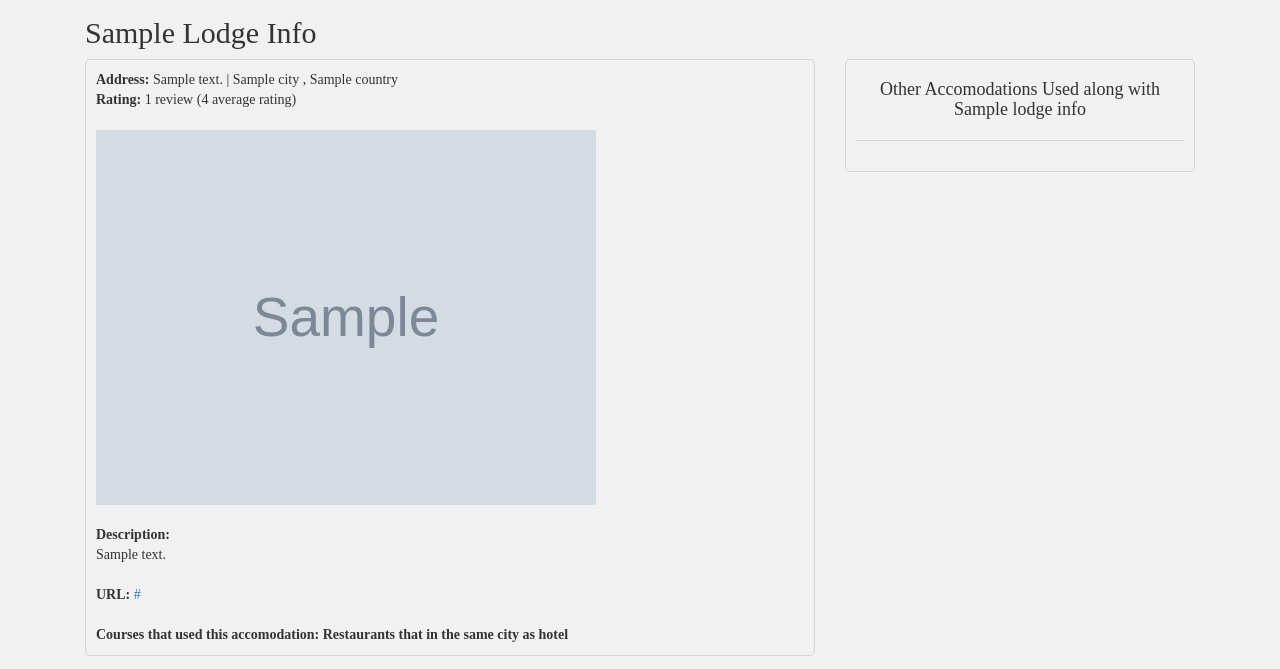
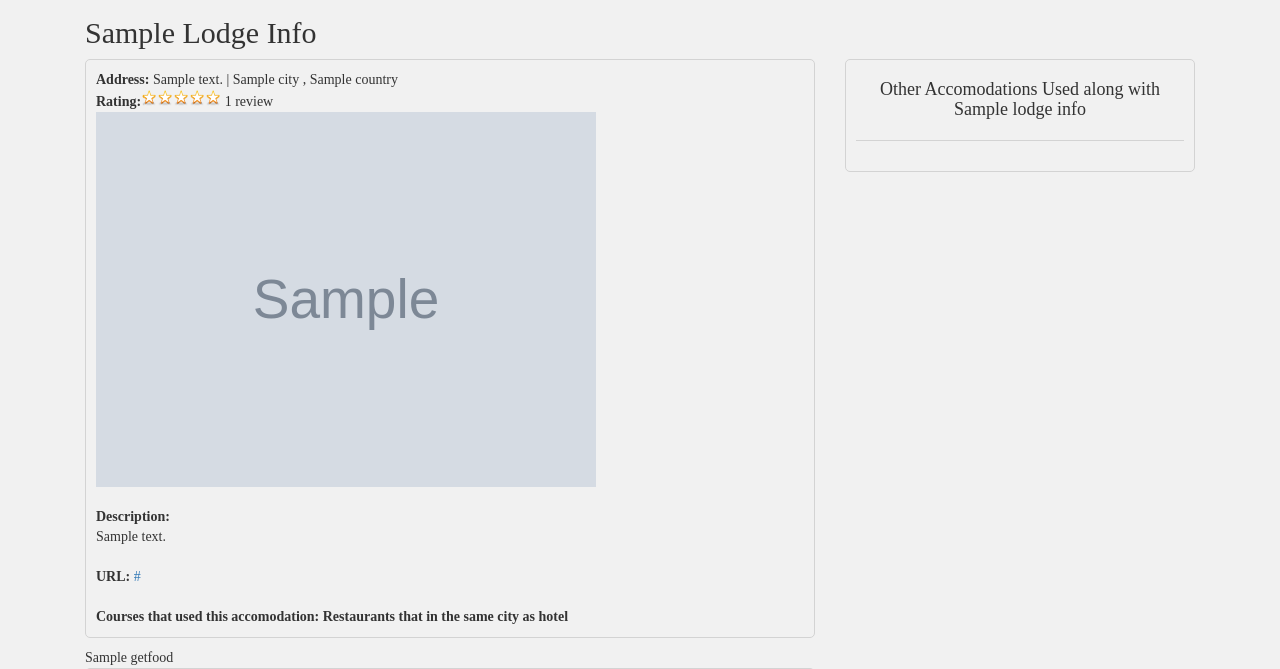
Before and after one commit to dichha/NorseTrip, a Django app: template norsetrip/tripadvise/templates/tripadvise/hotel_details.html in a window 1280 px wide. Shown: the part 54-723 px from the top of the page. Run offline with Django 3.2, Linux system fonts and the light colour scheme; the template is opened without the code that fills it: most values are stand-ins (such as "Sample title", 1, 10 or a date in 2020); grey boxes marked "Sample" are stand-in pictures; parts of the project's set-up code (start-up, migrations or seed data) failed here and were passed over; some libraries are stand-ins or nearby versions.

Commit message:
Update hotel_details.html

```diff
--- a/norsetrip/tripadvise/templates/tripadvise/hotel_details.html
+++ b/norsetrip/tripadvise/templates/tripadvise/hotel_details.html
@@ -22,16 +22,18 @@
 <div class="col-sm-8">
 <div class="hotel_detail">
 <b>Address: </b>{{lodge_info.lodge_address}} | {{lodge_info.city}} , {{lodge_info.country}}<br>
-<b>Rating:</b>
+<b>Rating:</b><div class='rating_bar'>
+    <!-- div element that contains full stars with percentage width,
+    which represents rating -->
+    <div  class='rating' style='width:{{lodge_info.mean_rating}}%;'>
+    </div>
+</div>
 {% if lodge_info.review_set.count == 1 %}
 {{ lodge_info.review_set.count }} review
 {% else %}
 {{ lodge_info.review_set.count }} reviews
 {% endif %}
 
-{% if lodge_info.review_set.count != 0 %}
-({{ lodge_info.mean_rating | floatformat }} average rating)<br><br>
-{% endif %}
 
 {% if lodge_info.lodge_image.url %}
 <img src="{{lodge_info.lodge_image.url }}" class="img-responsive" width="500" height="400" border="0"><br>
@@ -191,10 +193,12 @@
 	 		<small>
 	 		Address: {{lodge.lodge_address}} | {{lodge.city}} , {{lodge.country}}<br>
 
-	 		Review: {{ lodge.review_set.count }} reviews
-	 		{% if lodge.review_set.count != 0 %}
-			({{ lodge.mean_rating | floatformat }} average rating)
-			{% endif %}</small>
+	 		Review: <div class='rating_bar'>
+    <!-- div element that contains full stars with percentage width,
+    which represents rating -->
+    <div  class='rating' style='width:{{lodge.mean_rating}}%;'>
+    </div>
+</div></small>
 			<div>
 			{% if lodge.lodge_image.url %}
 				<a href="/hotel_details/{{ lodge.lodgeId }}" style="text-decoration:none"><img src="{{lodge.lodge_image.url }}" class="img-responsive" border="0" height="250px" width="300px"></a><br>
```
